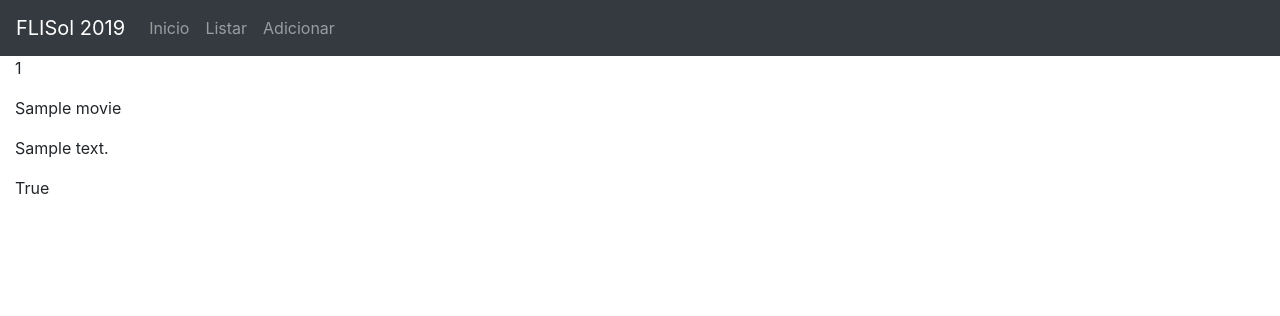
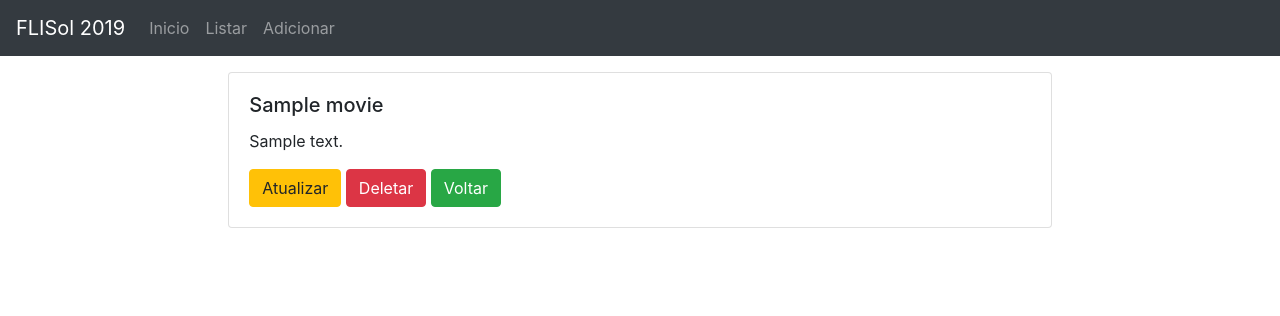
Before and after one commit to robsonsilv4/oficina-flisol-2019, a Django app: page /1/detalhes/ in a window 1280 px wide. Shown: the top 316 px of the page. Run offline with Django 3.2, Linux system fonts and the light colour scheme; tables that the repository leaves empty hold one stand-in row (values such as "Sample post"); some libraries are stand-ins or nearby versions.

Commit message:
Estilizaçao parcialmente completa

```diff
--- a/templates/base.html
+++ b/templates/base.html
@@ -48,7 +48,11 @@
     </header>
 
     <div class="container-fluid">
-      {% block content %}{% endblock %}
+      <div class="row justify-content-center">
+        <div class="col-8">
+          {% block content %}{% endblock %}
+        </div>
+      </div>
     </div>
 
     <script src="https://code.jquery.com/jquery-3.3.1.slim.min.js"></script>
--- a/templates/movies/movie_detail.html
+++ b/templates/movies/movie_detail.html
@@ -1,10 +1,13 @@
 {% extends 'base.html' %}
 
 {% block content %}
-    <div>
-        <p>{{ object.id }}</p>
-        <p>{{ object.title }}</p>
-        <p>{{ object.description }}</p>
-        <p>{{ object.watched }}</p>
+    <div class="card mt-3 mb-3">
+        <div class="card-body">
+            <h5 class="card-title">{{ object.title }}</h5>
+            <p class="card-text">{{ object.description }}</p>
+            <a href="{% url 'movies:update' object.id %}" class="btn btn-warning">Atualizar</a>
+            <a href="{% url 'movies:delete' object.id %}" class="btn btn-danger">Deletar</a>
+            <a href="{% url 'movies:list' %}" class="btn btn-success">Voltar</a>
+        </div>
     </div>
 {% endblock %}
--- a/templates/movies/movie_form.html
+++ b/templates/movies/movie_form.html
@@ -2,10 +2,14 @@
 {% load crispy_forms_tags %}
 
 {% block content %}
+    <div class="card mt-3">
+        <div class="card-body">
             <form method="post">
                 {% csrf_token %}
                 {{ form|crispy }}
                 <button type="submit" class="btn btn-primary">Adicionar</button>
                 <a href="{% url 'movies:list' %}" class="btn btn-danger">Cancelar</a>
             </form>
+        </div>
+    </div>
 {% endblock %}
--- a/templates/movies/movie_list.html
+++ b/templates/movies/movie_list.html
@@ -6,7 +6,7 @@
             <tr>
                 <th scope="col">Título</th>
                 <th scope="col">Assistido?</th>
-                <th scope="col">Opções</th>
+                <th scope="col">Opções (CRUD)</th>
             </tr>
         </thead>
         <tbody>
@@ -15,6 +15,7 @@
                 <td>{{ object.title }}</td>
                 <td>{{ object.watched }}</td>
                 <td>
+                    <a href="{% url 'movies:create' %}" class="btn btn-sm btn-success">Adicionar</a>
                     <a href="{% url 'movies:detail' object.id %}" class="btn btn-sm btn-primary">Detalhes</a>
                     <a href="{% url 'movies:update' object.id %}" class="btn btn-sm btn-warning">Atualizar</a>
                     <a href="{% url 'movies:delete' object.id %}" class="btn btn-sm btn-danger">Deletar</a>
```
Also changed, not shown: templates/movies/movie_confirm_delete.html (+10 -6 lines). Lines whose indentation alone changed are shown as unchanged.
